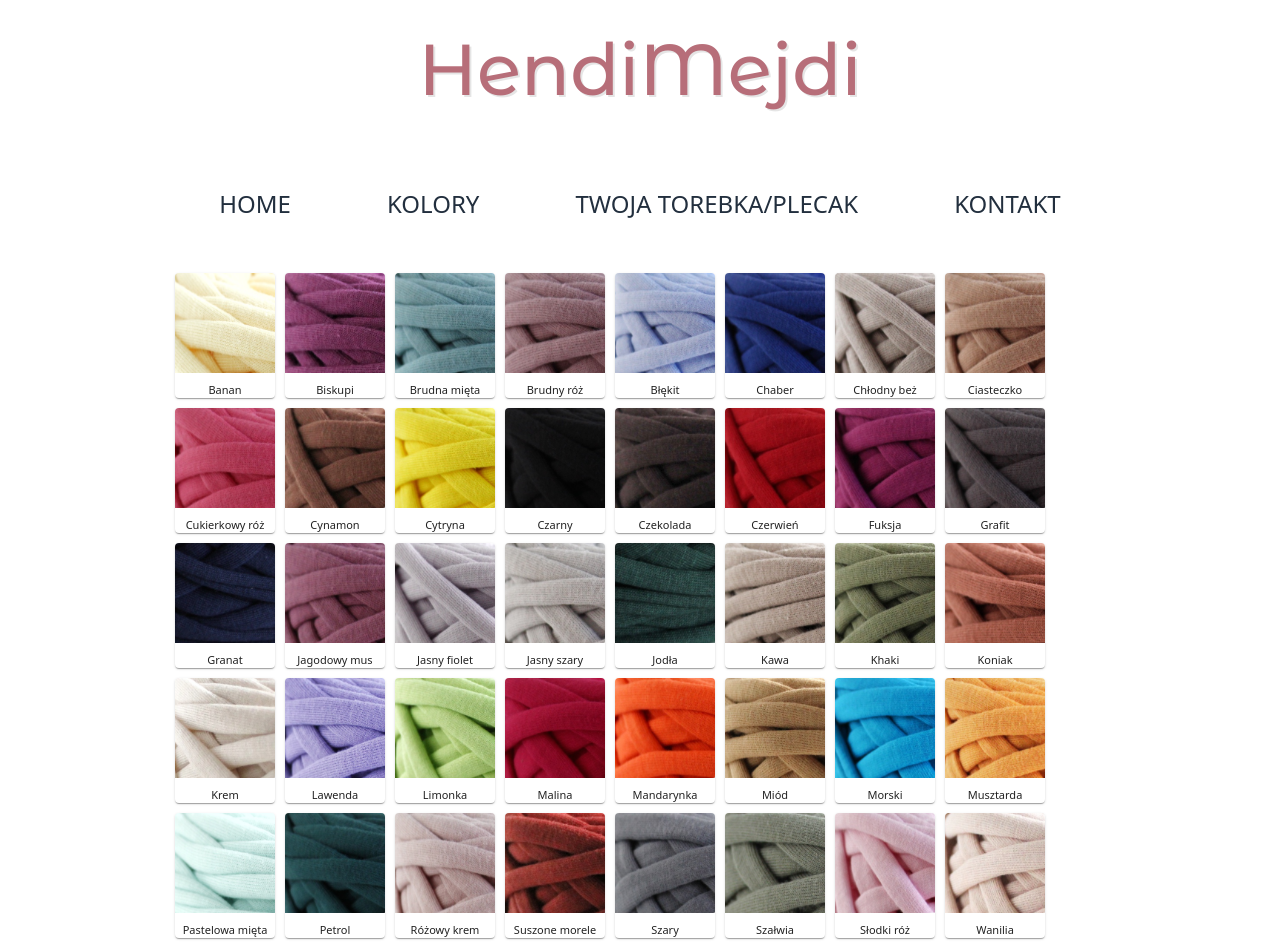
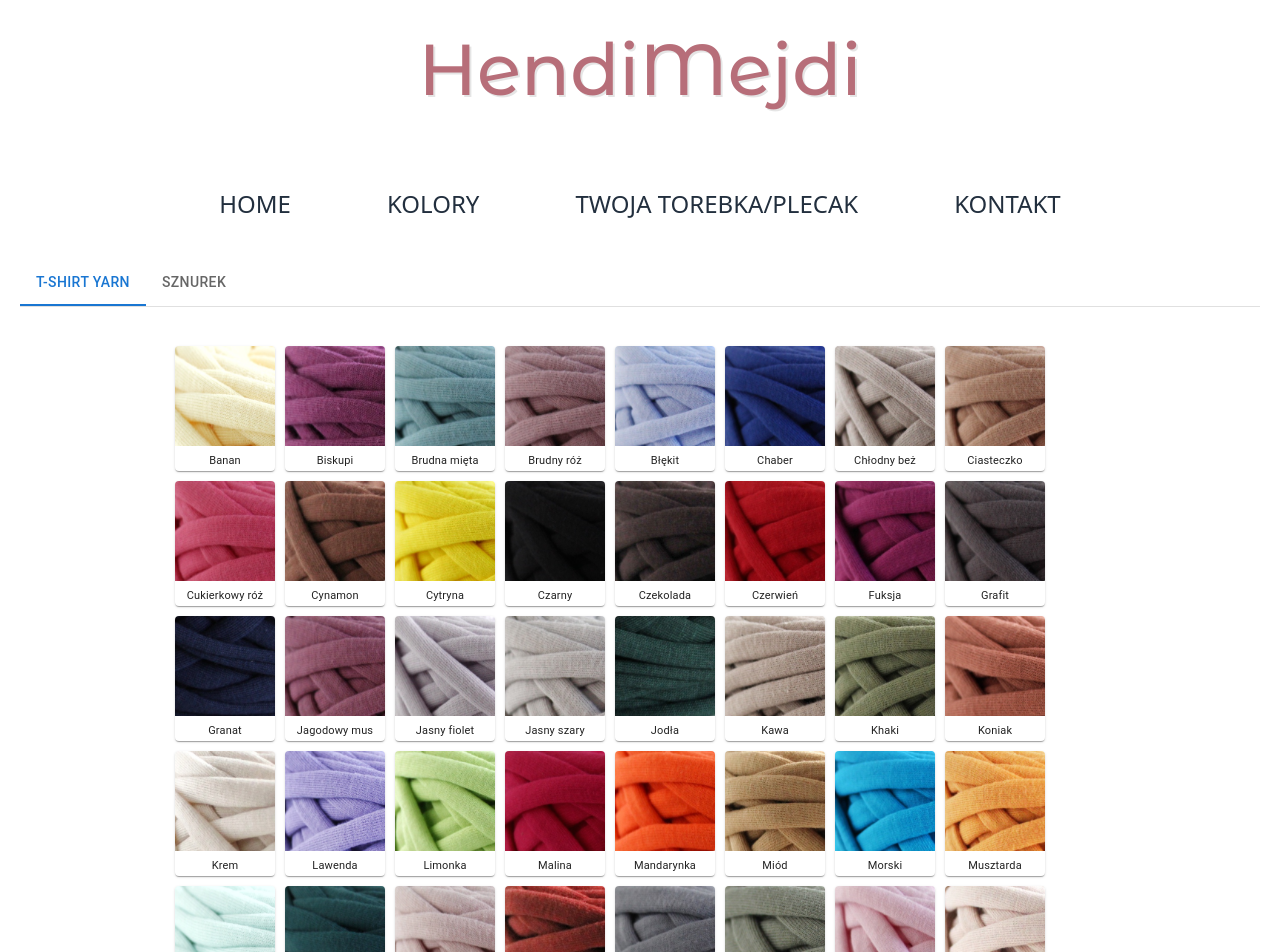
Before and after one commit to Piotr-Zacharski/hendimejdinc, a Next.js app: page /gallery in a window 1280 px wide. Shown: the top 952 px of the page. Built offline with nearby package versions, Linux system fonts and the light colour scheme.

Commit message:
:lipstick:  layout update

```diff
--- /dev/null
+++ b/components/ColorTabs.js
@@ -0,0 +1,59 @@
+import * as React from 'react';
+import Tabs from '@mui/material/Tabs';
+import Tab from '@mui/material/Tab';
+import Typography from '@mui/material/Typography';
+import Box from '@mui/material/Box';
+import TShirtYarn from "./TShirtYarn";
+import Cord from "./Cord";
+
+function TabPanel(props) {
+    const { children, value, index, ...other } = props;
+
+    return (
+        <div
+            role="tabpanel"
+            hidden={value !== index}
+            id={`simple-tabpanel-${index}`}
+            aria-labelledby={`simple-tab-${index}`}
+            {...other}
+        >
+            {value === index && (
+                <Box sx={{ p: 3 }}>
+                    <Typography>{children}</Typography>
+                </Box>
+            )}
+        </div>
+    );
+}
+
+function a11yProps(index) {
+    return {
+        id: `simple-tab-${index}`,
+        'aria-controls': `simple-tabpanel-${index}`,
+    };
+}
+
+export default function ColorTabs() {
+    const [value, setValue] = React.useState(0);
+
+    const handleChange = (event, newValue) => {
+        setValue(newValue);
+    };
+
+    return (
+        <Box sx={{ width: '100%' }}>
+            <Box sx={{ borderBottom: 1, borderColor: 'divider' }}>
+                <Tabs value={value} onChange={handleChange} aria-label="basic tabs example">
+                    <Tab label="T-shirt Yarn" {...a11yProps(0)} />
+                    <Tab label="Sznurek" {...a11yProps(1)} />
+                </Tabs>
+            </Box>
+            <TabPanel value={value} index={0}>
+                <TShirtYarn />
+            </TabPanel>
+            <TabPanel value={value} index={1}>
+                <Cord />
+            </TabPanel>
+        </Box>
+    );
+}
--- a/components/Colors.js
+++ b/components/Cord.js
@@ -66,7 +66,7 @@ const tyarns = [
     {name: 'Wanilia', url: '/tyarn/Wanilia.png'},
 ]
 
-const Colors = () => {
+const Cord = () => {
     const classes = useStyles();
     return (
         <div className={classes.container}>
@@ -87,4 +87,4 @@ const Colors = () => {
     )
 }
 
-export default Colors
+export default Cord
--- /dev/null
+++ b/components/TShirtYarn.js
@@ -0,0 +1,90 @@
+import Image from 'next/image'
+import Card from "@material-ui/core/Card";
+import {makeStyles} from "@material-ui/core/styles";
+import {Grid, Tooltip} from "@material-ui/core";
+import {Zoom} from "@mui/material";
+
+
+const useStyles = makeStyles({
+    card: {
+        width: '100px',
+        height: '125px',
+        margin: 5,
+        '&:hover': {
+            transform: 'scale(1.10)',
+        }
+    },
+    container: {
+        margin: '0 auto',
+        width: 960,
+        display: 'grid',
+        gridTemplateColumns: 'repeat(12, auto-fill, 100px)',
+        padding: '10px',
+}
+});
+
+const tyarns = [
+    {name: 'Banan', url: '/tyarn/Banan.png'},
+    {name: 'Biskupi', url: '/tyarn/Biskupi.png'},
+    {name: 'Brudna mięta', url: '/tyarn/Brudna_mieta.png'},
+    {name: 'Brudny róż', url: '/tyarn/Brudny_roz.png'},
+    {name: 'Błękit', url: '/tyarn/Blekit.png'},
+    {name: 'Chaber', url: '/tyarn/Chaber.png'},
+    {name: 'Chłodny beż', url: '/tyarn/Chlodny_bez.png'},
+    {name: 'Ciasteczko', url: '/tyarn/Ciasteczko.png'},
+    {name: 'Cukierkowy róż', url: '/tyarn/Cukierkowy.png'},
+    {name: 'Cynamon', url: '/tyarn/Cynamon.png'},
+    {name: 'Cytryna', url: '/tyarn/Cytryna.png'},
+    {name: 'Czarny', url: '/tyarn/Czarny.png'},
+    {name: 'Czekolada', url: '/tyarn/Czekolada.png'},
+    {name: 'Czerwień', url: '/tyarn/Czerwien.png'},
+    {name: 'Fuksja', url: '/tyarn/Fuksja.png'},
+    {name: 'Grafit', url: '/tyarn/Grafit.png'},
+    {name: 'Granat', url: '/tyarn/Granat.png'},
+    {name: 'Jagodowy mus', url: '/tyarn/Jagodowy.png'},
+    {name: 'Jasny fiolet', url: '/tyarn/jasnyfiolet.png'},
+    {name: 'Jasny szary', url: '/tyarn/jasnyszary.png'},
+    {name: 'Jodła', url: '/tyarn/Jodla.png'},
+    {name: 'Kawa', url: '/tyarn/Kawa.png'},
+    {name: 'Khaki', url: '/tyarn/Khaki.png'},
+    {name: 'Koniak', url: '/tyarn/Koniak.png'},
+    {name: 'Krem', url: '/tyarn/Krem.png'},
+    {name: 'Lawenda', url: '/tyarn/Lawenda.png'},
+    {name: 'Limonka', url: '/tyarn/Limonka.png'},
+    {name: 'Malina', url: '/tyarn/Malina.png'},
+    {name: 'Mandarynka', url: '/tyarn/Mandarynka.png'},
+    {name: 'Miód', url: '/tyarn/Miod.png'},
+    {name: 'Morski', url: '/tyarn/Morski.png'},
+    {name: 'Musztarda', url: '/tyarn/Musztarda.png'},
+    {name: 'Pastelowa mięta', url: '/tyarn/pastelowamieta.png'},
+    {name: 'Petrol', url: '/tyarn/Petrol.png'},
+    {name: 'Różowy krem', url: '/tyarn/rozowykrem.png'},
+    {name: 'Suszone morele', url: '/tyarn/morele.png'},
+    {name: 'Szary', url: '/tyarn/Szary.png'},
+    {name: 'Szałwia', url: '/tyarn/szalwia.png'},
+    {name: 'Słodki róż', url: '/tyarn/slodkiroz.png'},
+    {name: 'Wanilia', url: '/tyarn/Wanilia.png'},
+]
+
+const TShirtYarn = () => {
+    const classes = useStyles();
+    return (
+        <div className={classes.container}>
+        <Grid container xs={12} direction="row" className={classes.grid}>
+            { tyarns.map((tyarn) => (
+                    <Card
+                    className={classes.card}
+                        key={tyarn.name}
+                >
+                    <Image src={tyarn.url} alt={tyarn.name} width={100} height={100} />
+                        <p style={{fontSize: 11, marginBottom: 5 }}>{tyarn.name}</p>
+                </Card>
+            )
+            )
+            }
+        </Grid>
+        </div>
+    )
+}
+
+export default TShirtYarn
--- a/pages/gallery.js
+++ b/pages/gallery.js
@@ -1,10 +1,12 @@
 import React from 'react'
-import Colors from "../components/Colors";
+import TShirtYarn from "../components/TShirtYarn";
+import ColorTabs from "../components/ColorTabs";
+
 
 export default function Gallery() {
     return (
       <div>
-          <Colors />
+          <ColorTabs />
         </div>
     )
 }
```
Also changed, not shown: components/Input.js (+111 -22 lines).
